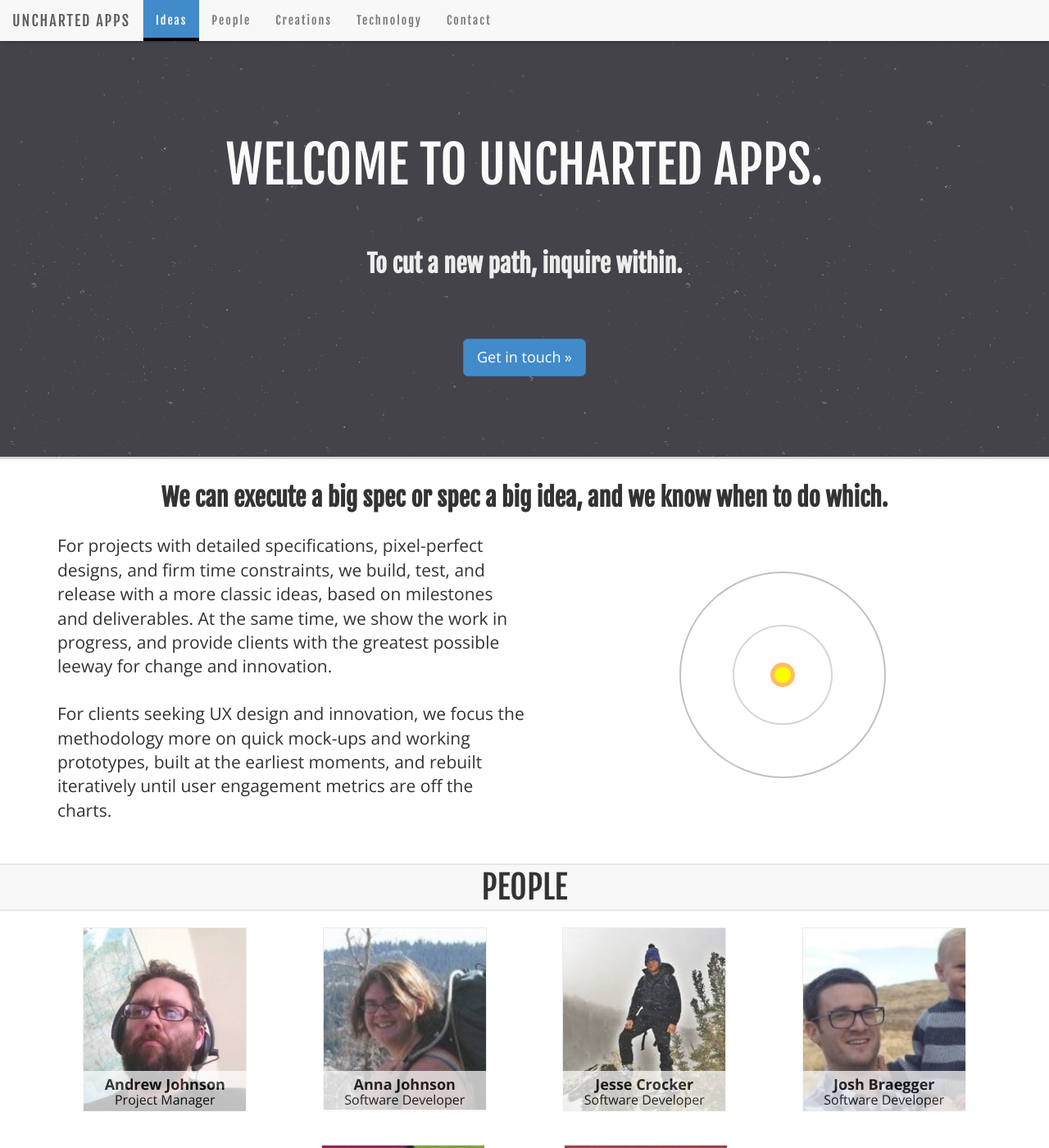
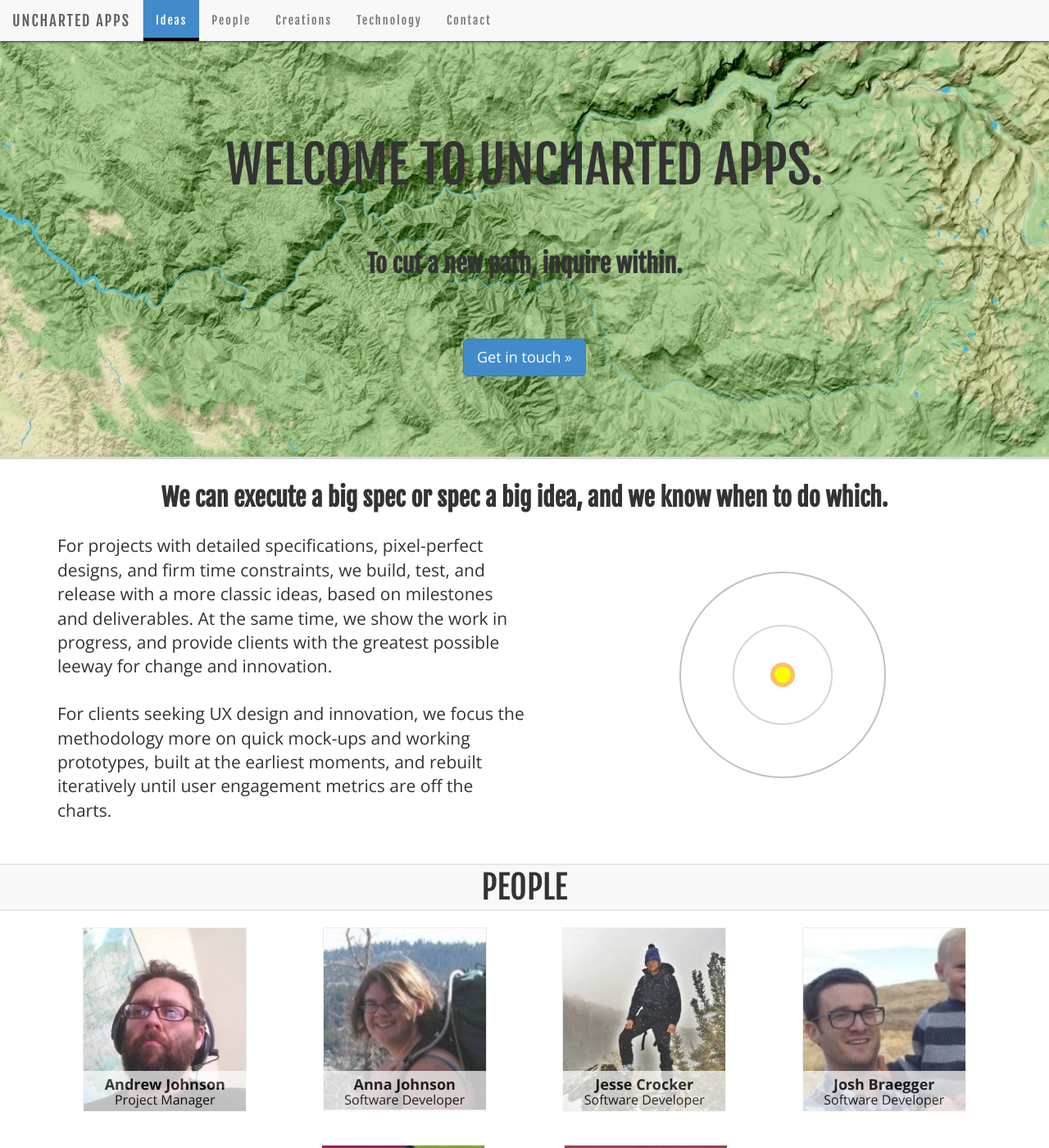
Before and after one commit to trailbehind/consulting-website, a Jekyll site: the page built from index.html, in a window 1280 px wide and 1400 px high. Shown: the whole window at 82% size. Built offline with Jekyll 4.4.1, drawn with Linux system fonts in a browser that asks for light colours; nearby versions of some CDN libraries.

Commit message:
Add map background

```diff
--- a/_layouts/default.html
+++ b/_layouts/default.html
@@ -7,7 +7,7 @@
     	<title>Uncharted Apps</title>
     	<link href="{{ site.baseurl }}/css/bootstrap.min.css" rel="stylesheet">
 		<link href="{{ site.baseurl }}/css/carousel.css?version=1.2" rel="stylesheet">
-		<link href="{{ site.baseurl }}/css/style.css?version=1.2" rel="stylesheet">
+		<link href="{{ site.baseurl }}/css/style.css?version=1.3" rel="stylesheet">
 		<link href="http://fonts.googleapis.com/css?family=Open+Sans:400,700|Fjalla+One" rel="stylesheet" type="text/css" />
 
     	<!-- HTML5 Shim and Respond.js IE8 support of HTML5 elements and media queries -->
--- a/css/style.css
+++ b/css/style.css
@@ -100,7 +100,7 @@ h2.section {
   border-bottom: 3px solid #D6D6D6;
   box-shadow:#333 2px 2px 4px;
   margin-bottom: 0;
-  background-color:transparent;
+  background: url('{{ site.baseurl }}/images/map-background.jpg') repeat 0 0;
  }
 
  .jumbotron .container{
@@ -112,7 +112,6 @@ h2.section {
 margin:0 0 30px 0;
 text-align:center;
 opacity:0;
-color:#FAFAFA;
 }
 
 .jumbotron h2{
@@ -120,7 +119,6 @@ text-align:center;
 margin-top:75px;
 margin-bottom:75px;
 opacity:0;
-color:#EDEDED;
 }
 
 .jumbotron p {
--- a/index.html
+++ b/index.html
@@ -235,7 +235,7 @@ title: Uncharted Apps
 				</div>
 				<div class="tech">
 					<a href="http://getbootstrap.com/">
-					<img class="logo" src="/images/bootstrap.png">
+					<img class="logo" src="/images/maply.png">
 					<span class="name">Bootstrap</span></a>
 				</div>
 				<div class="tech">
```
Also changed, not shown: images/map-background.jpg (added).
